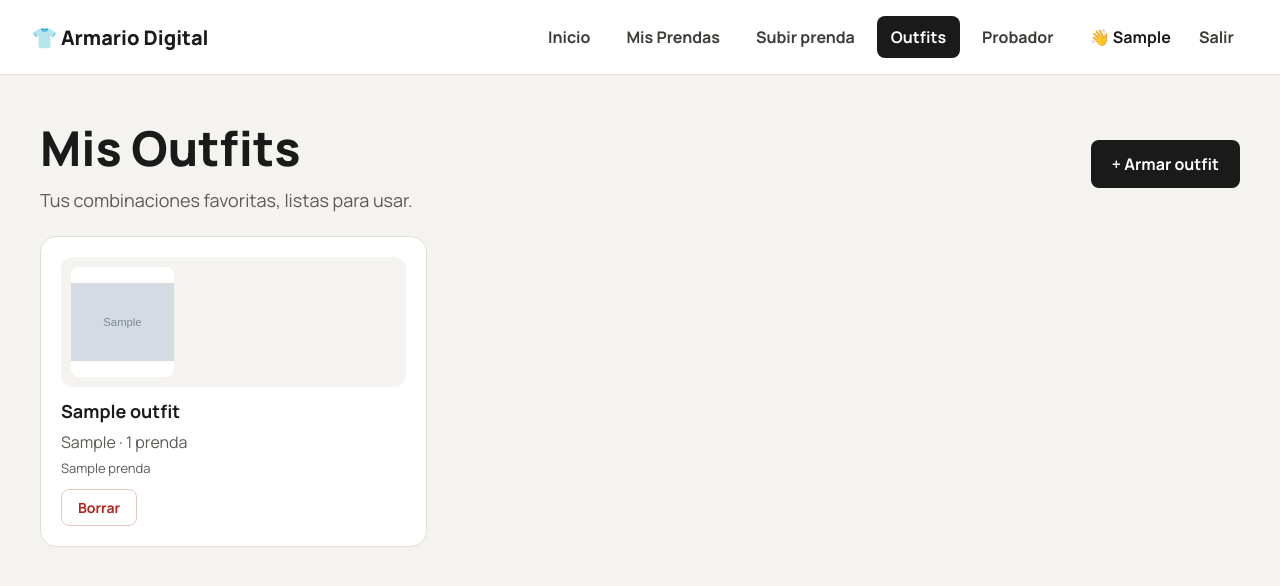
After one commit to araneaemerson-oss/armario-digital, a Flask app: page /outfits in a window 1280 px wide. The commit adds this page. Shown: the top 586 px of the page. Run offline with Flask 3, Linux system fonts and the light colour scheme; the visitor is signed in with stand-in values (Sample User, id 1); tables that the repository leaves empty hold one stand-in row (values such as "Sample post"); grey boxes marked "Sample" are stand-in pictures.

Commit message:
Agrega outfits: armar, ver y borrar combinaciones de prendas

```diff
--- a/app.py
+++ b/app.py
@@ -27,6 +27,21 @@ def crear_tabla():
         nombre TEXT,
         correo TEXT UNIQUE,
         contrasena_hash TEXT)
+        """)
+
+    # Outfits: un conjunto de prendas con nombre y ocasión
+    conexion.execute("""
+        CREATE TABLE IF NOT EXISTS outfits(
+        id INTEGER PRIMARY KEY AUTOINCREMENT,
+        nombre TEXT,
+        ocasion TEXT,
+        usuario_id INTEGER REFERENCES usuarios(id))
+        """)
+    # Tabla "puente": qué prendas tiene cada outfit (relación muchos a muchos)
+    conexion.execute("""
+        CREATE TABLE IF NOT EXISTS outfit_prendas(
+        outfit_id INTEGER REFERENCES outfits(id),
+        prenda_id INTEGER REFERENCES prendas(id))
         """)
 
     # Si la tabla prendas todavía no tiene la columna usuario_id, la agregamos
@@ -202,6 +217,9 @@ def borrar(id):
     conexion = conectar()
     prenda = conexion.execute(
         "SELECT foto FROM prendas WHERE id=? AND usuario_id=?", (id, session["usuario_id"])).fetchone()
+    if prenda:
+        # también la sacamos de los outfits donde estaba
+        conexion.execute("DELETE FROM outfit_prendas WHERE prenda_id=?", (id,))
     conexion.execute(
         "DELETE FROM prendas WHERE id=? AND usuario_id=?", (id, session["usuario_id"])
     )
@@ -331,6 +349,86 @@ def salir():
     return redirect("/entrar")
 
 
+# ---------- Outfits ----------
+@app.route("/outfits")
+def outfits():
+    conexion = conectar()
+    lista_outfits = conexion.execute(
+        "SELECT * FROM outfits WHERE usuario_id = ? ORDER BY id DESC", (session["usuario_id"],)).fetchall()
+
+    outfits_con_prendas = []
+    for outfit in lista_outfits:
+        # JOIN: unimos outfit_prendas con prendas para traer los datos de cada prenda
+        prendas_del_outfit = conexion.execute("""
+            SELECT prendas.* FROM prendas
+            JOIN outfit_prendas ON prendas.id = outfit_prendas.prenda_id
+            WHERE outfit_prendas.outfit_id = ?
+            """, (outfit["id"],)).fetchall()
+        outfits_con_prendas.append({"outfit": outfit, "prendas": prendas_del_outfit})
+
+    conexion.close()
+    return render_template("outfits.html", outfits=outfits_con_prendas)
+
+
+@app.route("/outfits/nuevo", methods=["GET","POST"])
+def nuevo_outfit():
+    conexion = conectar()
+    mis_prendas = conexion.execute(
+        "SELECT * FROM prendas WHERE usuario_id = ?", (session["usuario_id"],)).fetchall()
+
+    if request.method=="POST":
+        ocasion = request.form.get("ocasion", "")
+        nombre = request.form.get("nombre", "").strip()
+        ids_elegidos = request.form.getlist("prendas")     # getlist: trae TODAS las casillas marcadas
+
+        # Solo aceptamos prendas que sean de este usuario
+        ids_mios = []
+        for prenda in mis_prendas:
+            ids_mios.append(str(prenda["id"]))
+        ids_validos = []
+        for prenda_id in ids_elegidos:
+            if prenda_id in ids_mios:
+                ids_validos.append(int(prenda_id))
+
+        if len(ids_validos) < 2:
+            conexion.close()
+            flash("⚠️ Elige al menos 2 prendas para armar un outfit")
+            return redirect("/outfits/nuevo")
+        if ocasion not in OCASIONES:
+            ocasion = OCASIONES[0]
+        if nombre == "":
+            nombre = "Outfit " + ocasion.lower()
+
+        cursor = conexion.execute(
+            "INSERT INTO outfits (nombre, ocasion, usuario_id) VALUES (?, ?, ?)",
+            (nombre, ocasion, session["usuario_id"]))
+        outfit_id = cursor.lastrowid
+        for prenda_id in ids_validos:
+            conexion.execute(
+                "INSERT INTO outfit_prendas (outfit_id, prenda_id) VALUES (?, ?)", (outfit_id, prenda_id))
+        conexion.commit()
+        conexion.close()
+        flash("👔 Outfit guardado")
+        return redirect("/outfits")
+
+    conexion.close()
+    return render_template("nuevo_outfit.html", prendas=mis_prendas)
+
+
+@app.route("/outfits/borrar/<int:id>", methods=["POST"])
+def borrar_outfit(id):
+    conexion = conectar()
+    outfit = conexion.execute(
+        "SELECT id FROM outfits WHERE id=? AND usuario_id=?", (id, session["usuario_id"])).fetchone()
+    if outfit:
+        conexion.execute("DELETE FROM outfit_prendas WHERE outfit_id=?", (id,))
+        conexion.execute("DELETE FROM outfits WHERE id=?", (id,))
+        conexion.commit()
+        flash("🗑️ Outfit borrado")
+    conexion.close()
+    return redirect("/outfits")
+
+
 @app.route("/probador")
 def probador():
     return render_template("probador.html")
--- a/static/css/style.css
+++ b/static/css/style.css
@@ -603,3 +603,145 @@ a{
     font-size: 14px;
     margin: 0 0 24px;
 }
+
+
+/* ---------- Outfits ---------- */
+.encabezado {
+    display: flex;
+    justify-content: space-between;
+    align-items: center;
+    gap: 16px;
+    flex-wrap: wrap;
+    margin-bottom: 24px;
+}
+.encabezado h1 {
+    margin: 0 0 8px;
+}
+.encabezado .subtitulo {
+    margin: 0;
+}
+.boton-grande {
+    padding: 12px 20px;
+    font-size: 16px;
+}
+.grilla-outfits {
+    display: grid;
+    grid-template-columns: repeat(auto-fill, minmax(300px, 1fr));
+    gap: 20px;
+}
+.outfit-fotos {
+    display: grid;
+    grid-template-columns: repeat(auto-fill, minmax(80px, 1fr));
+    gap: 8px;
+    background-color: #F5F3EF;
+    border-radius: 12px;
+    padding: 10px;
+    margin-bottom: 12px;
+}
+.tarjeta .outfit-fotos img {
+    width: 100%;
+    height: 110px;
+    object-fit: contain;
+    margin: 0;
+    background-color: #FFFFFF;
+    border-radius: 8px;
+}
+.sin-foto.mini {
+    height: 110px;
+    margin: 0;
+    font-size: 36px;
+    background-color: #FFFFFF;
+}
+.outfit-lista {
+    font-size: 13px;
+    margin-top: 6px !important;
+}
+
+/* Armar outfit */
+.outfit-form {
+    display: grid;
+    grid-template-columns: 1fr 320px;
+    gap: 24px;
+    align-items: start;
+}
+.titulo-grupo {
+    font-size: 18px;
+    margin: 20px 0 12px;
+}
+.titulo-grupo:first-child {
+    margin-top: 0;
+}
+.elegir-grilla {
+    display: grid;
+    grid-template-columns: repeat(auto-fill, minmax(140px, 1fr));
+    gap: 12px;
+}
+.elegir-prenda input {
+    position: absolute;
+    opacity: 0;
+}
+.elegir-tarjeta {
+    position: relative;
+    display: flex;
+    flex-direction: column;
+    gap: 8px;
+    padding: 10px;
+    background-color: #FFFFFF;
+    border: 2px solid #E5E1D8;
+    border-radius: 14px;
+    cursor: pointer;
+    transition: border-color 0.15s, transform 0.15s;
+}
+.elegir-tarjeta:hover {
+    transform: translateY(-2px);
+}
+.elegir-tarjeta img {
+    width: 100%;
+    height: 130px;
+    object-fit: contain;
+    border-radius: 8px;
+}
+.elegir-nombre {
+    font-size: 14px;
+    font-weight: 700;
+}
+.check {
+    position: absolute;
+    top: 8px;
+    right: 8px;
+    width: 26px;
+    height: 26px;
+    border-radius: 50%;
+    background-color: #2F5D50;
+    color: #FFFFFF;
+    font-weight: 800;
+    display: none;
+    align-items: center;
+    justify-content: center;
+}
+.elegir-prenda input:checked + .elegir-tarjeta {
+    border-color: #2F5D50;
+    background-color: #F3F8F5;
+}
+.elegir-prenda input:checked + .elegir-tarjeta .check {
+    display: flex;
+}
+.outfit-datos {
+    max-width: none;
+    position: sticky;
+    top: 24px;
+}
+.contador {
+    margin: 0;
+    font-weight: 800;
+    font-size: 18px;
+}
+
+@media (max-width: 700px) {
+    .outfit-form {
+        grid-template-columns: 1fr;
+    }
+    .outfit-datos {
+        position: static;
+    }
+}
--- a/templates/base.html
+++ b/templates/base.html
@@ -18,6 +18,7 @@
                 <a href="/" class="{% if request.path == '/' %}activo{% endif %}">Inicio</a>
                 <a href="/prendas" class="{% if request.path == '/prendas' or request.path.startswith('/editar') %}activo{% endif %}">Mis Prendas</a>
                 <a href="/subir" class="{% if request.path == '/subir' %}activo{% endif %}">Subir prenda</a>
+                <a href="/outfits" class="{% if request.path.startswith('/outfits') %}activo{% endif %}">Outfits</a>
                 <a href="/probador" class="{% if request.path == '/probador' %}activo{% endif %}">Probador</a>
                 <span class="nav-usuario">👋 {{ session.usuario_nombre|title }}</span>
                 <a href="/salir">Salir</a>
--- a/templates/index.html
+++ b/templates/index.html
@@ -8,6 +8,7 @@
     <div class="hero-botones">
         <a href="/prendas" class="boton boton-principal">Ver mis prendas</a>
         <a href="/subir" class="boton boton-secundario">+ Subir prenda</a>
+        <a href="/outfits/nuevo" class="boton boton-secundario">👔 Armar outfit</a>
     </div>
 </section>
 
--- /dev/null
+++ b/templates/outfits.html
@@ -0,0 +1,41 @@
+{% extends "base.html" %}
+
+{% block contenido %}
+    <div class="encabezado">
+        <div>
+            <h1>Mis Outfits</h1>
+            <p class="subtitulo">Tus combinaciones favoritas, listas para usar.</p>
+        </div>
+        <a href="/outfits/nuevo" class="boton boton-principal boton-grande">+ Armar outfit</a>
+    </div>
+
+    {% if outfits %}
+        <div class="grilla-outfits">
+            {% for item in outfits %}
+                <div class="tarjeta outfit">
+                    <div class="outfit-fotos">
+                        {% for prenda in item.prendas %}
+                            {% if prenda.foto %}
+                                <img src="{{ url_for('static', filename=prenda.foto) }}" alt="{{ prenda.nombre }}" title="{{ prenda.nombre }}">
+                            {% else %}
+                                <div class="sin-foto mini">👕</div>
+                            {% endif %}
+                        {% endfor %}
+                    </div>
+                    <h2>{{ item.outfit.nombre }}</h2>
+                    <p>{{ item.outfit.ocasion }} · {{ item.prendas|length }} {% if item.prendas|length == 1 %}prenda{% else %}prendas{% endif %}</p>
+                    <p class="outfit-lista">
+                        {% for prenda in item.prendas %}{{ prenda.nombre }}{% if not loop.last %} + {% endif %}{% endfor %}
+                    </p>
+                    <div class="acciones">
+                        <form method="POST" action="/outfits/borrar/{{ item.outfit.id }}" onsubmit="return confirm('¿Seguro que quieres borrar este outfit? Tus prendas no se borran.')">
+                            <button type="submit" class="boton boton-borrar">Borrar</button>
+                        </form>
+                    </div>
+                </div>
+            {% endfor %}
+        </div>
+    {% else %}
+        <p class="vacio">Todavía no tienes outfits. <a href="/outfits/nuevo">¡Arma el primero!</a> 👔👖👟</p>
+    {% endif %}
+{% endblock %}
```
Also changed, not shown: templates/nuevo_outfit.html (added, +69 -0 lines).
